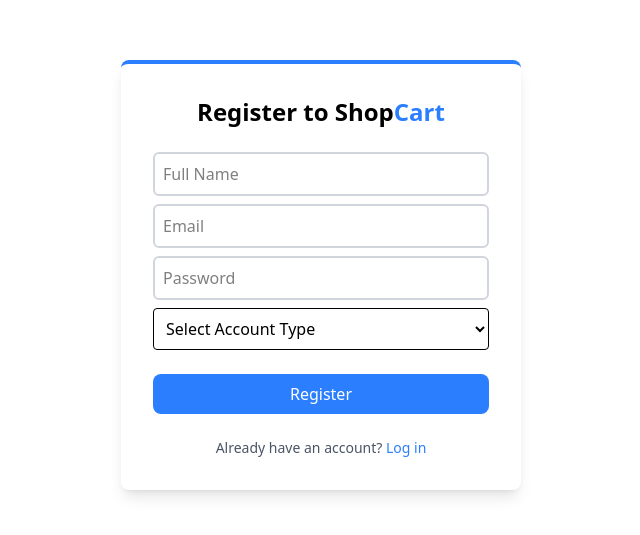
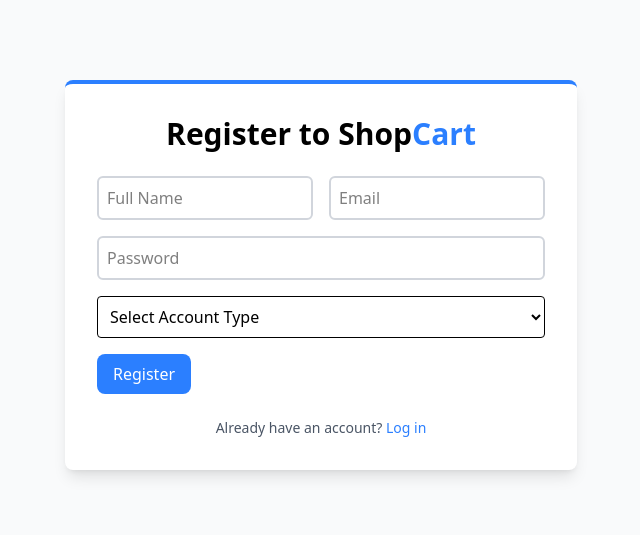
Before and after one commit to piyushshrestha55/ShopCart, a Next.js app: page /register in a window 1280 px wide. Shown: the part 125-660 px from the top of the page, without its empty margins (319-959 px from the left). Built offline with nearby package versions, Linux system fonts and the light colour scheme; no server answers.

Commit message:
Some UI fixes

```diff
--- a/components/LoginForm.js
+++ b/components/LoginForm.js
@@ -27,18 +27,19 @@ const LoginForm = () => {
     }
   };
   return (
-    <div className="h-screen flex flex-col justify-center items-center">
-      <div className="w-100 p-8 bg-white rounded-lg shadow-lg border-blue-500 border-t-4">
-        <h2 className="text-2xl font-bold mb-6 text-center">
+    <div className="min-h-screen flex flex-col justify-center items-center px-4 py-8 bg-gray-50">
+      <div className="w-full max-w-md sm:max-w-lg bg-white p-6 sm:p-8 rounded-lg shadow-lg border-t-4 border-blue-500">
+        <h2 className="text-2xl sm:text-3xl font-bold mb-6 text-center">
           Login to Shop<span className="text-blue-500">Cart</span>
         </h2>
-        <form onSubmit={handleSubmit} className="flex flex-col space-y-2">
+        <form onSubmit={handleSubmit} className="flex flex-col space-y-4">
           <input
             name="email"
             type="text"
             placeholder="Email"
             value={email}
             onChange={(e) => setEmail(e.target.value)}
+            className="w-full border rounded p-2 focus:outline-none focus:ring-2 focus:ring-blue-300"
           />
           <input
             name="password"
@@ -46,19 +47,22 @@ const LoginForm = () => {
             placeholder="Password"
             value={password}
             onChange={(e) => setPassword(e.target.value)}
+            className="w-full border rounded p-2 focus:outline-none focus:ring-2 focus:ring-blue-300"
           />
           {error && <div className="text-red-600">{error}</div>}
-          <button
-            type="submit"
-            className=" bg-blue-500 hover:bg-blue-700 text-white py-2 px-4 rounded-lg mt-4"
-          >
-            Log In
-          </button>
-          <p className="text-sm text-gray-600 mt-4 text-center">
-            Already have an account?{" "}
+          <div className="flex flex-col md:flex-row md:items-center md:justify-between gap-4">
+            <button
+              type="submit"
+              className="w-full md:w-auto bg-blue-500 hover:bg-blue-700 text-white py-2 px-4 rounded-lg"
+            >
+              Log In
+            </button>
+          </div>
+          <p className="text-sm text-gray-600 mt-2 text-center">
+            Don't have an account?{" "}
             <Link
               href="/register"
-              className="text-blue-500 hover:text-blue-700 hover:underline "
+              className="text-blue-500 hover:text-blue-700 hover:underline"
             >
               Register
             </Link>
--- a/components/RegisterForm.js
+++ b/components/RegisterForm.js
@@ -68,47 +68,59 @@ const RegisterForm = () => {
   };
 
   return (
-    <div className="h-screen flex flex-col justify-center items-center">
-      <div className="w-100 p-8 bg-white rounded-lg shadow-lg border-blue-500 border-t-4">
-        <h2 className="text-2xl font-bold mb-6 text-center">
+    <div className="min-h-screen flex flex-col justify-center items-center px-4 py-8 bg-gray-50">
+      <div className="w-full max-w-md sm:max-w-lg bg-white p-6 sm:p-8 rounded-lg shadow-lg border-t-4 border-blue-500">
+        <h2 className="text-2xl sm:text-3xl font-bold mb-6 text-center">
           Register to Shop<span className="text-blue-500">Cart</span>
         </h2>
-        <form className="flex flex-col space-y-2" onSubmit={handleSubmit}>
+        <form className="flex flex-col space-y-4" onSubmit={handleSubmit}>
+          <div className="grid grid-cols-1 md:grid-cols-2 gap-4">
             <input
               type="text"
               placeholder="Full Name"
               value={name}
               onChange={(e) => setName(e.target.value)}
+              className="w-full border rounded p-2 focus:outline-none focus:ring-2 focus:ring-blue-300"
             />
             <input
               type="text"
               placeholder="Email"
               value={email}
               onChange={(e) => setEmail(e.target.value)}
+              className="w-full border rounded p-2 focus:outline-none focus:ring-2 focus:ring-blue-300"
             />
+          </div>
+
           <input
             type="password"
             placeholder="Password"
             value={password}
             onChange={(e) => setPassword(e.target.value)}
+            className="w-full border rounded p-2 focus:outline-none focus:ring-2 focus:ring-blue-300"
           />
+
           <select
             value={role}
             onChange={(e) => setRole(e.target.value)}
-            className="border rounded p-2"
+            className="w-full border rounded p-2 focus:outline-none focus:ring-2 focus:ring-blue-300"
           >
             <option value="">Select Account Type</option>
             <option value="Customer">Customer</option>
             <option value="Vendor">Vendor</option>
           </select>
+
           {error && <div className="text-red-600">{error}</div>}
+
+          <div className="flex flex-col md:flex-row md:items-center md:justify-between gap-4">
             <button
               type="submit"
-            className=" bg-blue-500 hover:bg-blue-700 text-white py-2 px-4 rounded-lg mt-4"
+              className="w-full md:w-auto bg-blue-500 hover:bg-blue-700 text-white py-2 px-4 rounded-lg"
             >
               Register
             </button>
-          <p className="text-sm text-gray-600 mt-4 text-center">
+          </div>
+
+          <p className="text-sm text-gray-600 mt-2 text-center">
             Already have an account?{" "}
             <Link
               href="/login"
--- a/components/User_Profile.js
+++ b/components/User_Profile.js
@@ -8,9 +8,11 @@ const User_Profile = () => {
   if (!session) return <div>Please log in</div>;
 
   return (
-    <div className="p-6 max-w-4xl mx-auto">
-      <div className="bg-white rounded-lg shadow p-6">
-        <h1 className="text-2xl font-bold mb-4">Profile</h1>
+    <div className="w-full md:flex-1 md:min-w-0 min-h-screen flex flex-col overflow-x-hidden">
+      <h1 className="text-2xl font-bold mb-4 w-ful py-2 px-3w-full md:flex-1 md:min-w-0 min-h-screen flex flex-col overflow-x-hidden bg-blue-600 text-white">
+        Profile
+      </h1>
+      <div className="bg-white rounded-lg shadow mx-2 p-4">
         <p className="text-lg">
           <strong>Name:</strong> {session.user?.name}
         </p>
--- a/components/Vendor/Dashboard/OrdersPreview.js
+++ b/components/Vendor/Dashboard/OrdersPreview.js
@@ -18,7 +18,7 @@ const OrdersPreview = ({ orders = [] }) => {
   return (
     <div className="bg-white shadow rounded p-6 mt-8">
       <h2 className="text-lg font-semibold mb-4">Recent Orders</h2>
-      <table className="min-w-full border border-gray-300">
+      <table className="min-w-full border border-gray-300 px-2">
         <thead>
           <tr>
             <th className="border border-gray-300 px-4 py-2">Customer</th>
```
Lines whose indentation alone changed are shown as unchanged.
